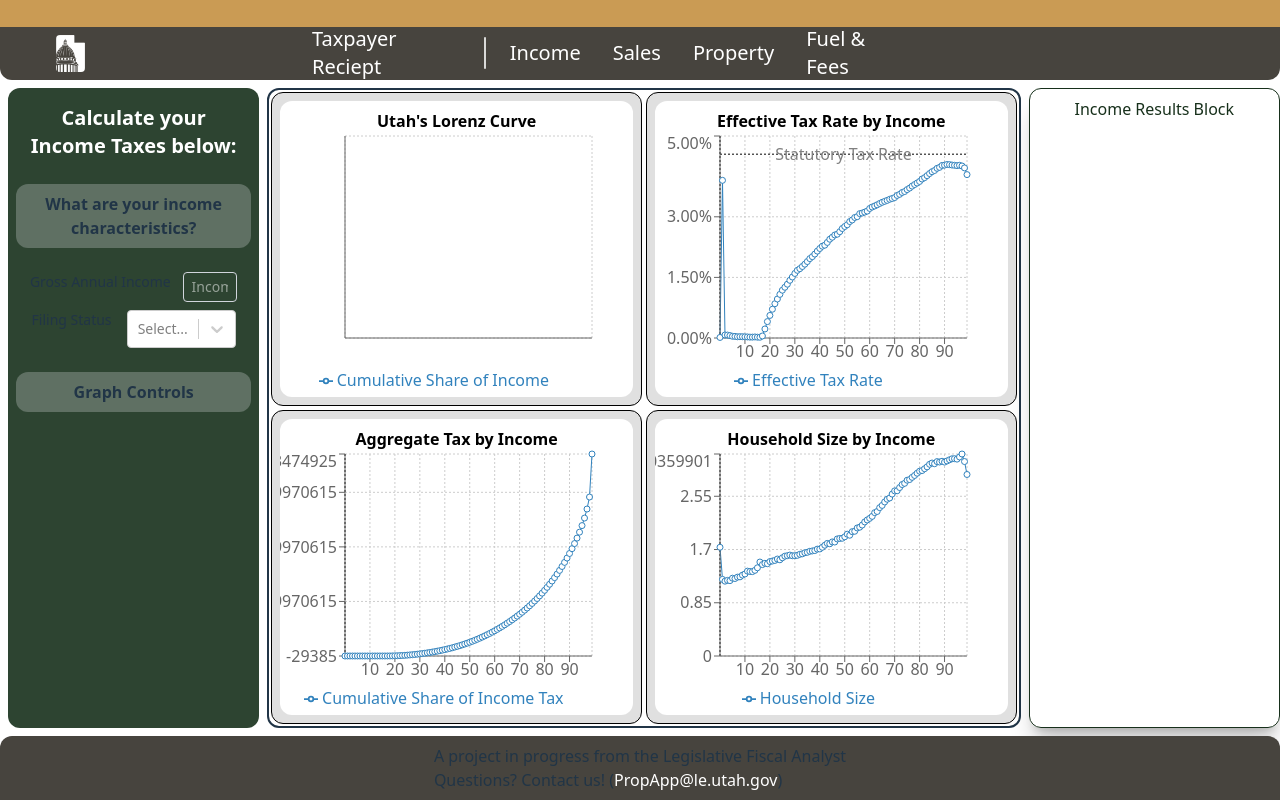
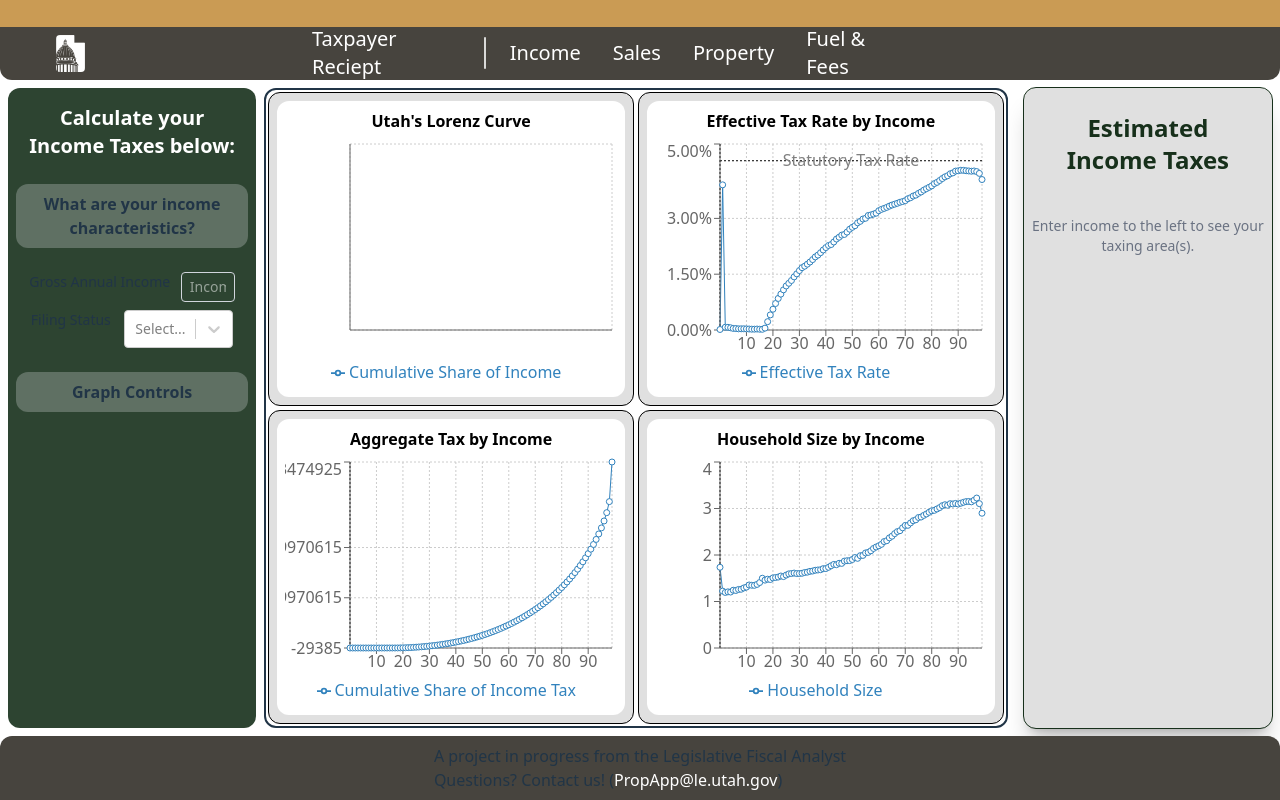
Before and after one commit to LFA-Economics-Team/Taxpayer-Receipt, a React (Vite) app in the folder app/: page /income in a window 1280 px wide. Built offline with nearby package versions, Linux system fonts and the light colour scheme.

Commit message:
daily work 4-19-2026

```diff
--- a/app/src/components/Income/GraphBlock.tsx
+++ b/app/src/components/Income/GraphBlock.tsx
@@ -60,6 +60,7 @@ export function GraphBlock({ incomeInfo }: { incomeInfo: IncomeInfo }) {
           curveName={"Household Size"}
           verticalReferenceLineValue={incomeInfo.incomeTile}
           filingStatus={incomeInfo.filingStatus}
+          yDomain={4}
         />
       ),
     },
--- a/app/src/components/Income/IncomeChartTemplate.tsx
+++ b/app/src/components/Income/IncomeChartTemplate.tsx
@@ -51,7 +51,13 @@ export function LineChartTemplate({
   return (
     <>
       <div className="flex h-1/10 justify-center font-bold p-2">{title}</div>
-      <div className="flex h-9/10 w-9/10">
+      <div className="flex h-9/10 w-full p-2">
+        {filingStatus === "Qualifying surviving spouse" ? (
+          <div className="flex flex-col h-full w-full text-sm text-gray-500 items-center justify-center p-2 gap-2 text-center">
+            Insufficent Data for statistical analysis with selected varables.
+            Please modify inputs.
+          </div>
+        ) : (
           <ResponsiveContainer width="100%" height="100%">
             <LineChart
               data={
@@ -98,6 +104,7 @@ export function LineChartTemplate({
               />
             </LineChart>
           </ResponsiveContainer>
+        )}
       </div>
     </>
   );
--- a/app/src/components/Income/IncomeContent.tsx
+++ b/app/src/components/Income/IncomeContent.tsx
@@ -8,6 +8,8 @@ export function IncomeContent() {
     annualIncome: 0,
     filingStatus: "",
     incomeTile: 0,
+    householdSize: 1,
+    effectiveRate: 0,
   });
 
   console.log(incomeInfo);
@@ -16,7 +18,7 @@ export function IncomeContent() {
     <div className="flex flex-row h-full w-full justify-between text-center gap-2">
       <ControlBlock incomeInfo={incomeInfo} setIncomeInfo={setIncomeInfo} />
       <GraphBlock incomeInfo={incomeInfo} />
-      <ResultsBlock />
+      <ResultsBlock incomeInfo={incomeInfo} />
     </div>
   );
 }
--- a/app/src/components/Income/ResultsBlock.tsx
+++ b/app/src/components/Income/ResultsBlock.tsx
@@ -1,7 +1,59 @@
-export function ResultsBlock() {
+import {
+  formatDollars,
+  ResultsDisclaimer,
+  type IncomeInfo,
+} from "../MetaMisc/types";
+
+export function ResultsBlock({ incomeInfo }: { incomeInfo: IncomeInfo }) {
   return (
-    <div className="flex flex-col h-90vh w-1/5 justify-between p-2 text-[#17301b] rounded-xl my-2 shadow-xl/20 border-1">
-      Income Results Block
+    <div className="flex flex-col overflow-hidden w-1/5 m-2 p-2 text-[#17301b] bg-[#e0e0e0] rounded-xl text-center shadow-xl/20 outline-1 gap-2">
+      <div className="text-2xl font-bold my-2 p-2">Estimated Income Taxes</div>
+      {incomeInfo.annualIncome === 0 ? (
+        <div className="text-sm text-gray-500 mt-4">
+          Enter income to the left to see your taxing area(s).
+        </div>
+      ) : (
+        <>
+          <div className="bg-white rounded-xl p-2">
+            <div>
+              Based on the information provided, taxpayers like you typically...
+            </div>
+            <div className="grid grid-cols[55%_20%_5%_20%_] text-left gap-y-2">
+              <div className="grid row-start-1 ">Earn between</div>
+              <div className="grid col-start-3 text-center">
+                {formatDollars(incomeInfo.annualIncome)}
+              </div>
+              <div className="grid col-start-5 text-center">
+                {formatDollars(incomeInfo.annualIncome)}
+              </div>
+
+              <div className="grid row-start-2">Pay an Effective Rate of</div>
+              <div className="grid row-start-2 col-start-3 col-span-3 text-center">
+                Effective Rate
+              </div>
+
+              <div className="grid row-start-3">With household size</div>
+              <div className="grid row-start-3 col-start-3 col-span-3 text-center">
+                about {incomeInfo.householdSize}
+              </div>
+
+              <div className="grid row-start-4 col-span-5 border-t border-gray-300"></div>
+
+              <div className="grid row-start-5 font-bold">
+                Estimated Tax Liability
+              </div>
+
+              <div className="grid row-start-5 col-start-3 col-span-3 text-center">
+                about{" "}
+                {formatDollars(
+                  incomeInfo.annualIncome * incomeInfo.effectiveRate,
+                )}
+              </div>
+            </div>
+          </div>
+          <ResultsDisclaimer />
+        </>
+      )}
     </div>
   );
 }
--- a/app/src/components/MetaMisc/types.ts
+++ b/app/src/components/MetaMisc/types.tsx
@@ -4,6 +4,8 @@ export type IncomeInfo = {
   annualIncome: number;
   filingStatus: string;
   incomeTile: number;
+  householdSize: number;
+  effectiveRate: number;
 };
 
 export const filingOptions = [
@@ -12,8 +14,8 @@ export const filingOptions = [
   { value: "Married Filing Jointly", label: "Married Filing Jointly" },
   { value: "Head of Household", label: "Head of Household" },
   {
-    value: " Qualifying surviving spouse",
-    label: " Qualifying surviving spouse",
+    value: "Qualifying surviving spouse",
+    label: "Qualifying surviving spouse",
   },
 ];
 
@@ -239,3 +241,15 @@ export async function geocodeAddress(
   if (!data.length) return null;
   return { lat: parseFloat(data[0].lat), lon: parseFloat(data[0].lon) };
 }
+
+// Standard Text
+
+export function ResultsDisclaimer() {
+  return (
+    <div className="flex flex-col text-sm text-gray-500 justify-self-end p-2 gap-2 text-left">
+      The above results are for illustration purposes only. Estimates represent
+      the typical circumstances for similarly situated taxpayers. This is not a
+      tax notice, bill, or other offical record.
+    </div>
+  );
+}
--- a/app/src/components/Property/PropertyResultsBlock.tsx
+++ b/app/src/components/Property/PropertyResultsBlock.tsx
@@ -1,4 +1,4 @@
-import type { Entity } from "../MetaMisc/types";
+import { type Entity, ResultsDisclaimer } from "../MetaMisc/types";
 
 function ResultCard({ entity }: { entity: Entity }) {
   return (
@@ -55,10 +55,7 @@ export function PropertyResultsBlock({ entities }: { entities: Entity[] }) {
               maximumFractionDigits: 0,
             })}
           </div>
-          <div className="flex flex-col text-sm text-gray-500 justify-self-end p-2 gap-2 text-left">
-            The above results are for illustration purposes only. This is not a
-            tax notice, bill, or other offical record.
-          </div>
+          <ResultsDisclaimer />
         </>
       )}
     </div>
--- a/app/src/components/Sales/SalesResultsBlock.tsx
+++ b/app/src/components/Sales/SalesResultsBlock.tsx
@@ -2,6 +2,7 @@ import {
   RATE_COMPONENTS,
   formatRateLabel,
   formatDollars,
+  ResultsDisclaimer,
   type SalesLocationWithFeature,
 } from "../MetaMisc/types";
 
@@ -101,10 +102,7 @@ export function SalesResultsBlock({
               <ResultCard key={lf.location.id} {...lf} />
             ))}
           </div>
-          <div className="flex flex-col text-sm text-gray-500 justify-self-end p-2 gap-2 text-left">
-            The above results are for illustration purposes only. This is not a
-            tax notice, bill, or other offical record.
-          </div>
+          <ResultsDisclaimer />
         </>
       )}
     </div>
```
Also changed, not shown: 1 other file (tests, documents, lock files or other folders). Lines whose indentation alone changed are shown as unchanged.
